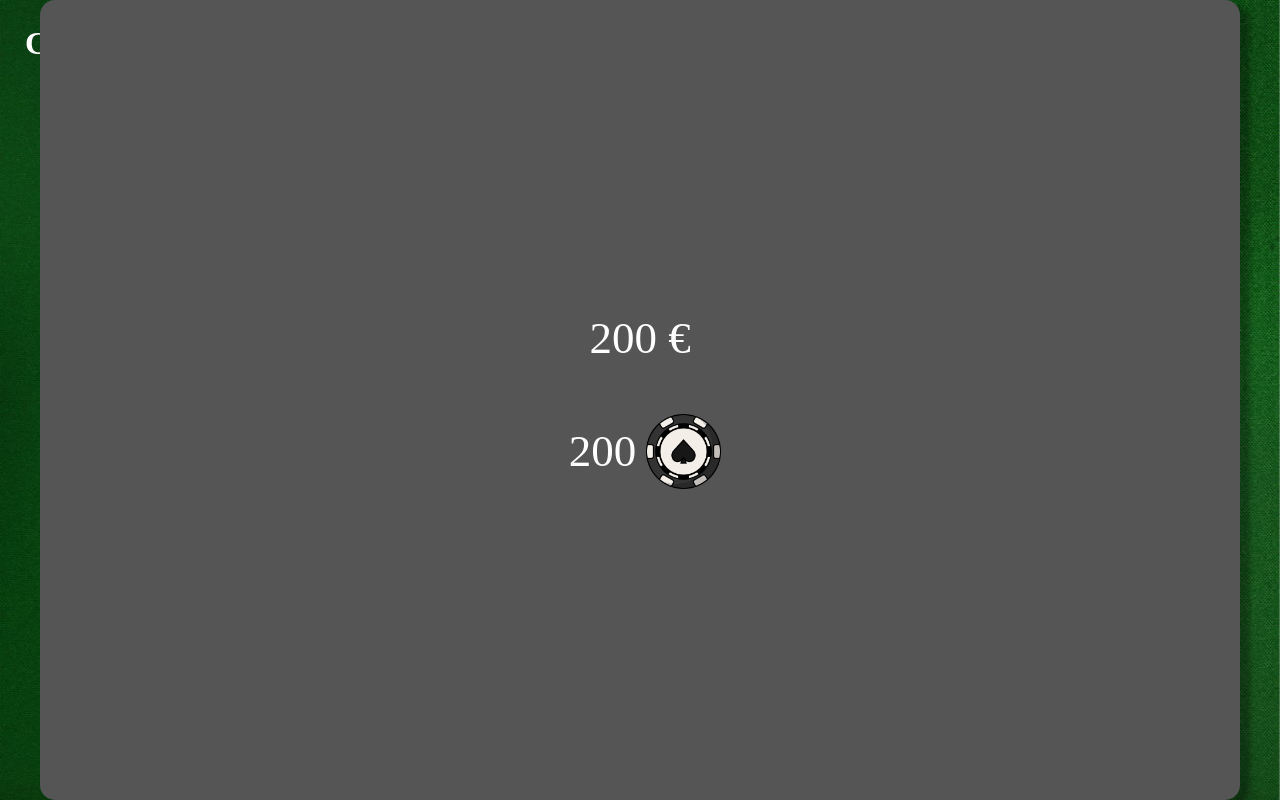
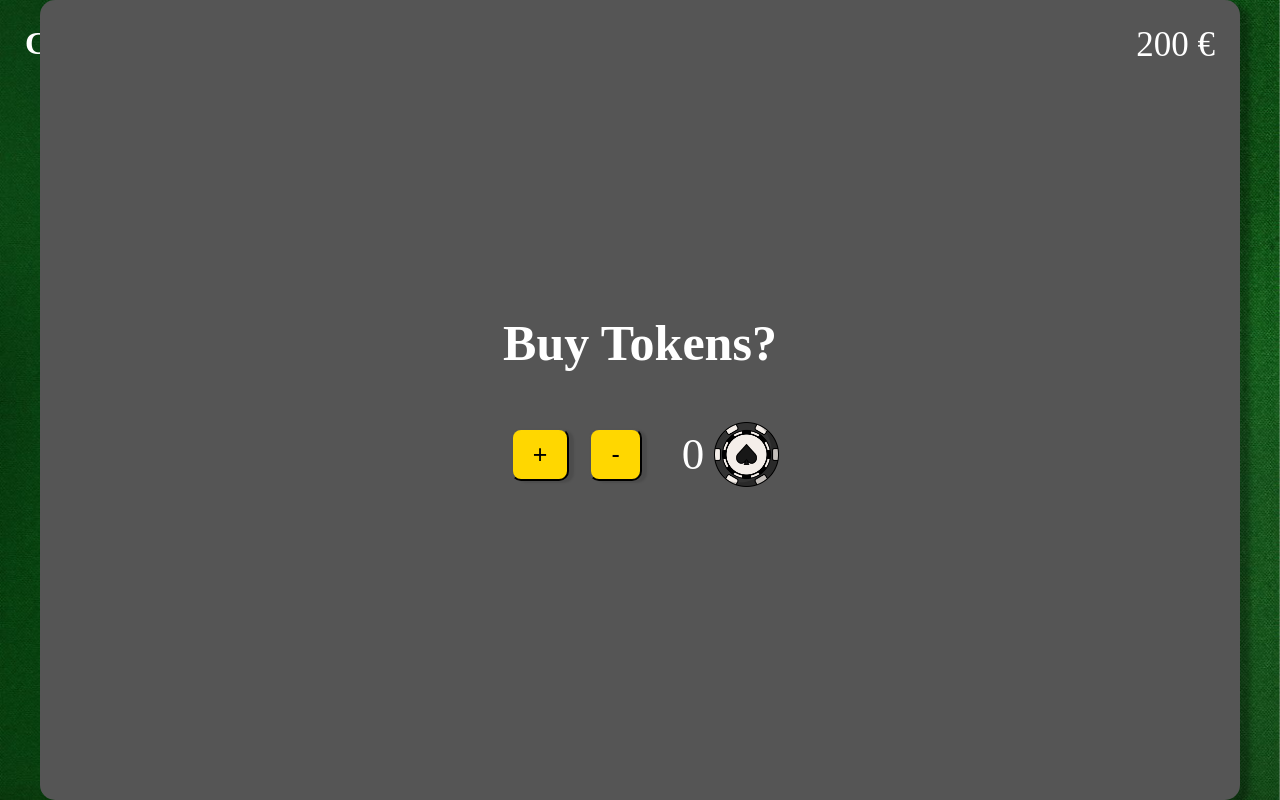
Before and after one commit to yoshi-bh/CDA-S3-BlackJack, a plain HTML site: page index.html in a window 1280 px wide. Drawn offline with Linux system fonts and the light colour scheme.

Commit message:
updated casino UI, added buttons

```diff
--- a/index.html
+++ b/index.html
@@ -13,10 +13,13 @@
 		</div>
 		<div class="popup">
 			<div class="card">
-				<p>200 €</p>
-				<div class="token-text-container">
-					<p>200</p>
-					<img src="./ressources/Casino-Token.png" alt="BlackJack Token" />
+        <p class="bank">200 €</p>
+        <h2>Buy Tokens?</h1>
+          <div class="token-text-container">
+            <button>+</button>
+            <button>-</button>
+            <p>0</p>
+					  <img src="./ressources/Casino-Token.png" alt="BlackJack Token" />
 				</div>
 			</div>
 		</div>
--- a/style/casino.css
+++ b/style/casino.css
@@ -10,6 +10,7 @@
 }
 
 .card {
+  position: relative;
   display: flex;
   flex-direction: column;
   align-items: center;
@@ -23,12 +24,23 @@
   color: white;
 }
 
-.card p {
-  margin: 0 10px;
-  font-size: 45px;
+.bank {
+  margin: 0;
+  position: absolute;
+  top: 25px;
+  right: 25px;
+  font-size: 35px;
 }
 
-.card img {
-  width: 75px;
-  height: 75px;
+.card h2 {
+  margin: 0;
+  font-size: 50px;
 }
+
+.card button {
+  margin: 0px 10px;
+}
+
+.card p {
+  margin-left: 30px;
+}
--- a/style/style.css
+++ b/style/style.css
@@ -30,12 +30,12 @@ body {
 
 .token-text-container p {
 	margin: 0;
-  margin-right: 20px;
+  margin-right: 10px;
 }
 
 .token-text-container img {
-	width: 75px;
-	height: 75px;
+	width: 65px;
+	height: 65px;
 }
 
 .UI {
@@ -51,16 +51,10 @@ body {
 	left: 0;
 }
 
-/* .token-container {
-	margin: 0;
-  width: 400px;
-  height: 200px;
-	padding-top: 25px;
-	padding-right: 25px;
-	background-color: grey;
+button {
+  background-color: gold;
+  padding: 10px 20px;
+  box-shadow: 5px 2px 2px rgba(0, 0, 0, 0.1);
+  border-radius: 10px;
+  font-size: 25px;
 }
-
-.token-container p {
-	margin: 0;
-	font-size: 24px;
-} */
```
